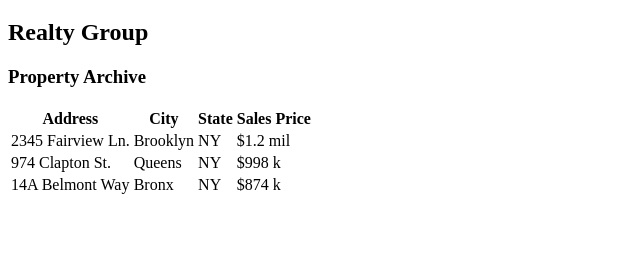
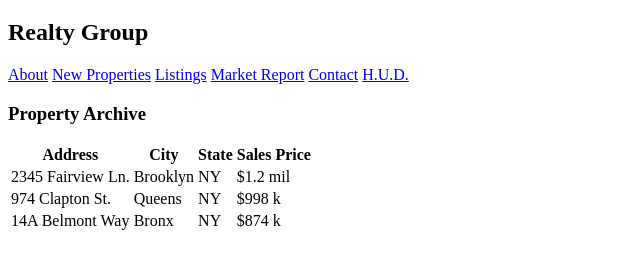
Before and after one commit to johnhaeng/exceptional-realty, a plain HTML site: page market-report.html in a window 1280 px wide. Shown: the part 61-330 px from the top of the page, without its empty margins (0-640 px from the left). Drawn offline with Linux system fonts and the light colour scheme.

Commit message:
market-report.html

```diff
--- a/market-report.html
+++ b/market-report.html
@@ -1,4 +1,5 @@
 <!DOCTYPE html>
+<html lang="en">
 <html>
 <head>
 	<meta charset="UTF-8">
@@ -8,6 +9,13 @@
 
 	<h1> Exceptional</h1>
 	<h2> Realty Group</h2>
+
+	<a href="index.html">About</a>
+		<a href="new-properties.html">New Properties</a>
+		<a href="real-estate-listings.html">Listings</a>
+		<a href="market-report.html">Market Report</a>
+		<a href="contact.html">Contact</a>
+		<a href="http://hud.gov" target="_blank">H.U.D.</a>
 
 	<h3>Property Archive</h3>
 
```
